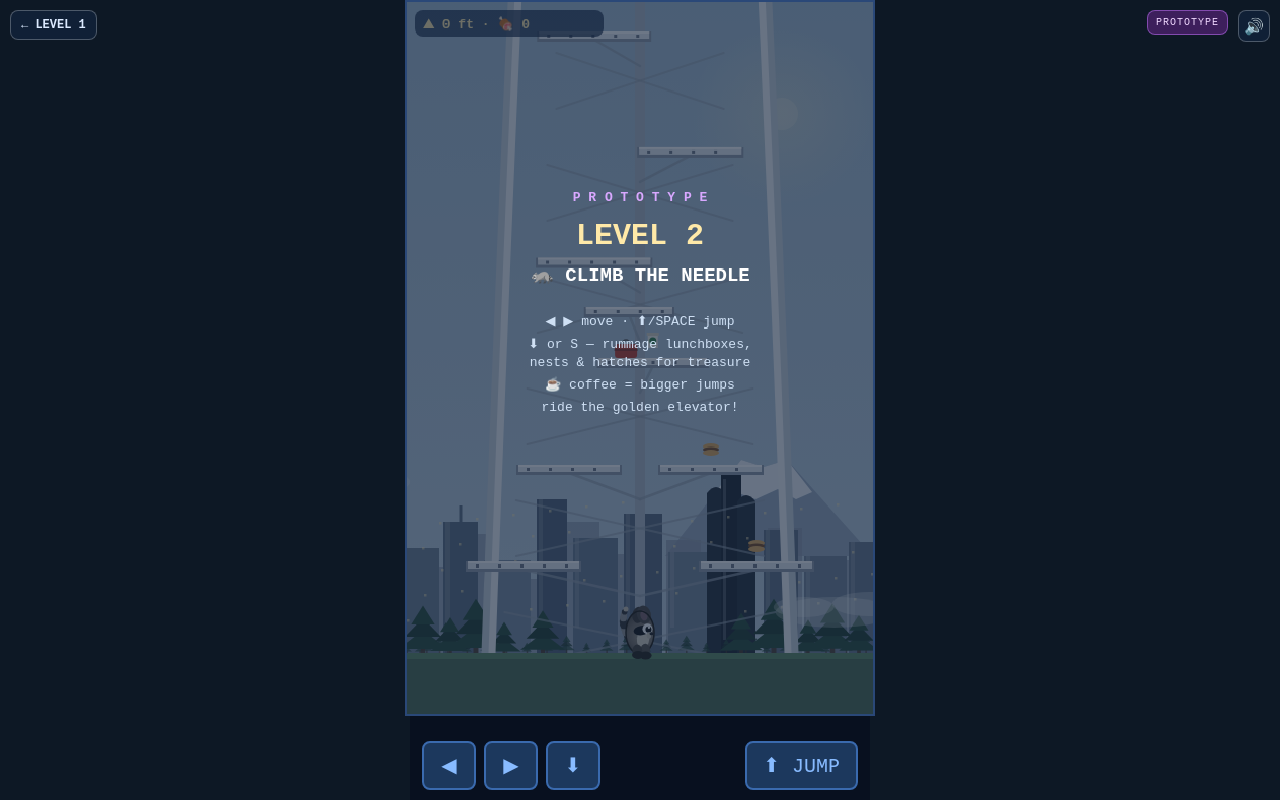
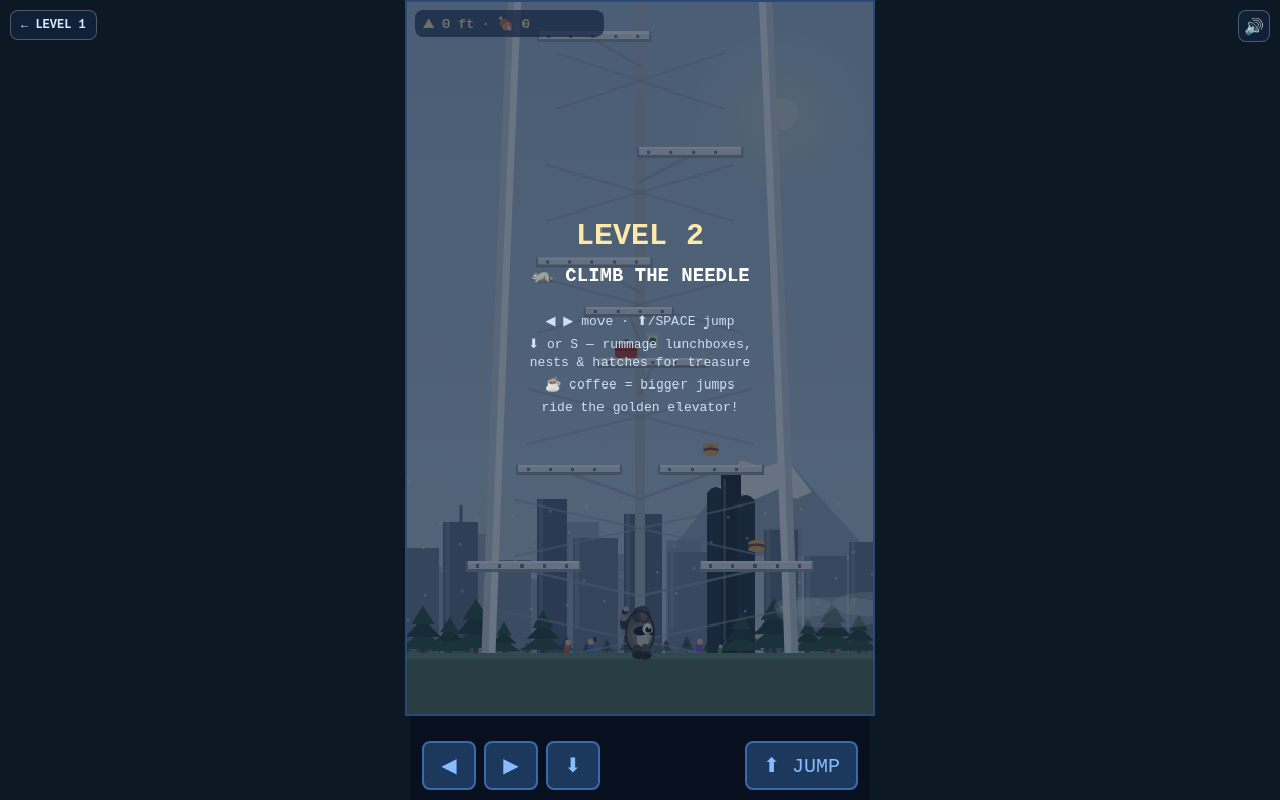
Before and after one commit to pedrour/jimothy-adventure, a plain HTML site: page level2/index.html in a window 1280 px wide. Drawn offline with Linux system fonts and the light colour scheme; animation ran at ten frames a second.

Commit message:
Level 2: drop prototype badge, add full sky life, base tourists (#7)
- Remove PROTOTYPE badge, start-screen label and win-panel line
  (page stays noindex until linked from the main game)
- Passenger plane: ~2x bigger with windows, spawns from mid-climb,
  ~3x more frequent
- New ambient props on staggered cycles:
  * Kenmore Air floatplane with pontoons at low altitude
  * bald eagle circling thermals mid-climb
  * geese crossing in a V formation
  * Seafair jet pair streaking past the summit with long contrails
  * passing rain showers when the cloud cover thickens, and a rainbow
    when the sun breaks through right after
- Four tourists at the base among the firs, necks craned up: one
  filming the tower with periodic flash, one kid pointing at the top


Claude-Session: https://claude.ai/code/session_01Y5LGvpCgx39WqyHBRhnYTs

Co-authored-by: Claude <noreply@anthropic.com>

```diff
--- a/level2/index.html
+++ b/level2/index.html
@@ -6,8 +6,8 @@
 <meta name="mobile-web-app-capable" content="yes">
 <meta name="apple-mobile-web-app-capable" content="yes">
 <meta name="theme-color" content="#aebfd2">
-<title>Jimothy Level 2 — Climb the Space Needle (prototype)</title>
-<!-- Prototype: keep out of search until it graduates -->
+<title>Jimothy Level 2 — Climb the Space Needle</title>
+<!-- Unlisted until linked from the main game -->
 <meta name="robots" content="noindex, nofollow">
 <style>
 *{margin:0;padding:0;box-sizing:border-box;-webkit-tap-highlight-color:transparent}
@@ -52,12 +52,6 @@ canvas{
   font-family:'Courier New',monospace;
 }
 #home-btn:hover{background:rgba(20,40,70,0.8)}
-#proto-tag{
-  position:fixed;top:10px;right:52px;
-  background:rgba(120,40,160,0.45);border:1px solid rgba(200,120,255,0.5);
-  color:#f0d8ff;font-size:10px;letter-spacing:1px;padding:6px 8px;
-  border-radius:8px;z-index:20;font-family:'Courier New',monospace;
-}
 #vol-btn{
   position:fixed;top:10px;right:10px;
   background:rgba(20,40,70,0.55);border:1px solid rgba(255,255,255,0.25);
@@ -78,8 +72,8 @@ canvas{
 <body>
 
 <header style="position:absolute;width:1px;height:1px;overflow:hidden;clip:rect(0,0,0,0)">
-  <h1>Jimothy Level 2 — climb the Space Needle (prototype)</h1>
-  <p>Prototype second level of the Jimothy game. Jimothy the round Seattle raccoon climbs
+  <h1>Jimothy Level 2 — climb the Space Needle</h1>
+  <p>Second level of the Jimothy game. Jimothy the round Seattle raccoon climbs
   the Space Needle on a grey-then-golden Pacific Northwest day — beam by beam past the
   hourglass legs, riding the golden elevator, rummaging ironworker lunchboxes and seagull
   nests, with Mount Rainier and a departing ferry on Elliott Bay below.
@@ -87,7 +81,6 @@ canvas{
 </header>
 
 <a id="home-btn" href="/">← LEVEL 1</a>
-<div id="proto-tag">PROTOTYPE</div>
 <button id="vol-btn" onclick="toggleMute()" title="Toggle sound">🔊</button>
 <canvas id="c" aria-label="Jimothy climbs the Space Needle game screen" role="img"></canvas>
 <div id="mob">
@@ -362,7 +355,7 @@ function elevY(f){
 // ── STATE ──
 let jim,camY,frame,started,won,winFrame,score,fireworks,wind,windT,downTaps,lastDownT;
 let coffeeT,featherT,rummaging,rumTarget,rumTick,popups,particles,prevElY,hornPlayed,planeX,planeOn,gullCryT;
-let drone=null,droneCd=900,screenFlash=0;
+let drone=null,droneCd=900,screenFlash=0,lastRainFrame=-99999;
 function resetGame(){
   buildWorld();
   jim={x:NX-JIM_W/2,y:GROUND_Y-JIM_H,w:JIM_W,h:JIM_H,vx:0,vy:0,onGround:false,face:1,walkTick:0};
@@ -370,7 +363,7 @@ function resetGame(){
   fireworks=[];wind=0;windT=0;downTaps=0;lastDownT=0;
   coffeeT=0;featherT=0;rummaging=false;rumTarget=null;rumTick=0;
   popups=[];particles=[];prevElY=elevY(0);hornPlayed=false;planeX=-999;planeOn=false;gullCryT=0;
-  drone=null;droneCd=900;screenFlash=0;
+  drone=null;droneCd=900;screenFlash=0;lastRainFrame=-99999;
   stopBgMusic();
 }
 resetGame();
@@ -537,10 +530,10 @@ function update(){
   const target=jim.y-VH*0.55;
   camY+=(Math.max(0,Math.min(WH-VH,target))-camY)*0.12;
 
-  // plane near the summit
+  // passenger plane, upper half of the climb — bigger and more frequent now
   const alt=1-camY/(WH-VH);
-  if(alt>0.78&&!planeOn&&Math.random()<0.003){planeOn=true;planeX=-50;}
-  if(planeOn){planeX+=0.9;if(planeX>VW+80)planeOn=false;}
+  if(alt>0.5&&!planeOn&&Math.random()<0.01){planeOn=true;planeX=-80;}
+  if(planeOn){planeX+=1.2;if(planeX>VW+120)planeOn=false;}
 
   if(jim.onGround&&jim.y+jim.h<=SAUCER_Y+2&&jim.y+jim.h>=SAUCER_Y-6){
     won=true;winFrame=0;
@@ -762,6 +755,33 @@ function drawBG(){
     // Seattle Center greenery flanking the legs — kept clear of the play lane
     const firs=[[16,44],[42,34],[68,50],[96,30],[134,40],[330,38],[362,50],[396,32],[420,46],[446,36]];
     for(const [tx,th] of firs)drawFir(tx,baseY+4,th,1);
+    // tourists at the base, necks craned up at the tower
+    const bts=[
+      {x:158,c:'#c0563c',ph:0.3,cam:false},
+      {x:181,c:'#3c6ac0',ph:1.5,cam:true},                     // phone aimed at the Needle
+      {x:288,c:'#8a4ac0',ph:2.4,cam:false},
+      {x:309,c:'#3f9457',ph:3.4,cam:false,kid:true},           // kid, pointing up
+    ];
+    for(const t of bts){
+      const s=t.kid?0.7:1,bob=Math.sin(frame*0.05+t.ph)*0.8;
+      const fy=baseY+4+bob;
+      ctx.fillStyle=t.c;ctx.fillRect(t.x-3*s,fy-12*s,6*s,9*s);                 // body
+      ctx.fillStyle='#e8c49a';
+      ctx.beginPath();ctx.arc(t.x+1*s,fy-14.5*s,3*s,0,Math.PI*2);ctx.fill();   // head, tipped back
+      ctx.fillStyle='#2b2b2b';
+      ctx.fillRect(t.x-2.5*s,fy-3*s,2*s,3*s);ctx.fillRect(t.x+0.8*s,fy-3*s,2*s,3*s);
+      if(t.cam){
+        ctx.fillStyle='#222';ctx.fillRect(t.x+3.4,fy-19,3,4);                  // phone held high
+        if(frame%300<5){
+          ctx.fillStyle=`rgba(255,255,255,${0.9-(frame%300)*0.15})`;
+          ctx.beginPath();ctx.arc(t.x+5,fy-18,6+(frame%300)*1.6,0,Math.PI*2);ctx.fill();
+        }
+      }
+      if(t.kid){
+        ctx.strokeStyle=t.c;ctx.lineWidth=1.4;                                 // arm pointing at the top
+        ctx.beginPath();ctx.moveTo(t.x+2*s,fy-10*s);ctx.lineTo(t.x+5.5,fy-16);ctx.stroke();
+      }
+    }
   }
 
   // drifting cumulus puffs (parallax)
@@ -791,16 +811,20 @@ function drawBG(){
       ctx.fillStyle=fg;ctx.fillRect(0,sy-fb.h/2,VW,fb.h);
     }
   }
-  // summit plane, tiny, with contrail
+  // passenger plane with contrail
   if(planeOn){
     const py=86;
-    ctx.strokeStyle='rgba(255,255,255,0.4)';ctx.lineWidth=2;
-    ctx.beginPath();ctx.moveTo(planeX-70,py+1);ctx.lineTo(planeX-8,py+1);ctx.stroke();
+    ctx.strokeStyle='rgba(255,255,255,0.45)';ctx.lineWidth=3;
+    ctx.beginPath();ctx.moveTo(planeX-130,py+2);ctx.lineTo(planeX-10,py+2);ctx.stroke();
     ctx.fillStyle='#eef2f6';
-    ctx.fillRect(planeX,py,14,3);
-    ctx.beginPath();ctx.moveTo(planeX+4,py+1);ctx.lineTo(planeX+1,py-4);ctx.lineTo(planeX+7,py+1);ctx.fill();
-    ctx.fillStyle='#c9d2da';ctx.fillRect(planeX+12,py-1,3,2);
+    ctx.beginPath();ctx.roundRect(planeX,py,26,5.5,3);ctx.fill();
+    ctx.beginPath();ctx.moveTo(planeX+8,py+2);ctx.lineTo(planeX+3,py-7);ctx.lineTo(planeX+14,py+2);ctx.fill();   // wing
+    ctx.beginPath();ctx.moveTo(planeX+1,py+1);ctx.lineTo(planeX-2,py-6);ctx.lineTo(planeX+6,py+1);ctx.fill();   // tail fin
+    ctx.fillStyle='#c9d2da';ctx.fillRect(planeX+22,py-1,5,3);
+    ctx.fillStyle='#5b7690';
+    for(let i=0;i<5;i++)ctx.fillRect(planeX+6+i*3.4,py+1.5,1.6,1.6);                                             // windows
   }
+  drawSkyLife(alt);
   // wind gust streaks
   if(wind!==0){
     ctx.strokeStyle='rgba(255,255,255,0.5)';ctx.lineWidth=1.5;
@@ -809,6 +833,106 @@ function drawBG(){
       const wx=(frame*(wind>0?9:-9)+i*70)%(VW+80);
       const x0=((wx%(VW+80))+(VW+80))%(VW+80)-40;
       ctx.beginPath();ctx.moveTo(x0,wy3);ctx.lineTo(x0+30*(wind>0?1:-1),wy3+3);ctx.stroke();
+    }
+  }
+}
+
+// ── Ambient sky life: floatplane, eagle, geese, Seafair jets, rain + rainbow ──
+function drawSkyLife(alt){
+  const cc=Math.max(0,Math.min(0.75,cloudCover()));
+
+  // passing rain shower when the cover is thick
+  if(cc>0.58){
+    lastRainFrame=frame;
+    ctx.strokeStyle='rgba(160,180,200,0.35)';ctx.lineWidth=1.2;
+    for(let i=0;i<34;i++){
+      const rx=((i*89+frame*2.2)%(VW+40))-20;
+      const ry=((i*53+frame*5.5)%VH);
+      ctx.beginPath();ctx.moveTo(rx,ry);ctx.lineTo(rx-3,ry+11);ctx.stroke();
+    }
+  }
+  // rainbow when the sun breaks through right after rain
+  if(cc<0.32&&frame-lastRainFrame>0&&frame-lastRainFrame<1600){
+    const fade=Math.min(1,(frame-lastRainFrame)/200)*Math.max(0,1-(frame-lastRainFrame-1100)/500);
+    const RB=['#e0524a','#e8963c','#e8d04a','#5aa85e','#4a7ec0','#7a5ac0'];
+    ctx.lineWidth=5;
+    for(let i=0;i<RB.length;i++){
+      ctx.strokeStyle=RB[i];
+      ctx.globalAlpha=0.22*fade;
+      ctx.beginPath();ctx.arc(80,VH+150,430-i*6,Math.PI*1.18,Math.PI*1.82);ctx.stroke();
+    }
+    ctx.globalAlpha=1;
+  }
+
+  // Kenmore Air floatplane, low over the Sound
+  if(alt<0.55){
+    const t=frame%2600;
+    if(t<1050){
+      const p=t/1050,fx=-70+p*(VW+140),fy=168+Math.sin(p*7)*6;
+      ctx.fillStyle='#f2f5f8';
+      ctx.beginPath();ctx.roundRect(fx,fy,24,6,3);ctx.fill();                  // fuselage
+      ctx.fillStyle='#d43b2f';ctx.fillRect(fx+2,fy+1,20,1.6);                  // red trim
+      ctx.fillStyle='#e8ecf0';ctx.fillRect(fx+5,fy-3,13,3);                    // high wing
+      ctx.beginPath();ctx.moveTo(fx+2,fy+1);ctx.lineTo(fx-1,fy-6);ctx.lineTo(fx+7,fy+1);ctx.fill(); // tail
+      ctx.strokeStyle='#8f9aa8';ctx.lineWidth=1.4;                             // float struts
+      ctx.beginPath();ctx.moveTo(fx+6,fy+6);ctx.lineTo(fx+6,fy+9);ctx.moveTo(fx+17,fy+6);ctx.lineTo(fx+17,fy+9);ctx.stroke();
+      ctx.fillStyle='#c9d2dc';
+      ctx.beginPath();ctx.roundRect(fx+2,fy+9,9,2.6,1.3);ctx.fill();           // pontoons
+      ctx.beginPath();ctx.roundRect(fx+13,fy+9,9,2.6,1.3);ctx.fill();
+      ctx.fillStyle=`rgba(120,132,146,${0.4+0.3*Math.sin(frame*1.2)})`;        // prop blur
+      ctx.beginPath();ctx.ellipse(fx+25,fy+3,1.4,4.5,0,0,Math.PI*2);ctx.fill();
+    }
+  }
+
+  // bald eagle circling a thermal, mid climb
+  if(alt>0.22&&alt<0.85){
+    const t=frame%2400;
+    if(t>=900&&t<1750){
+      const u=(t-900)/850;
+      const ecx=VW*0.28+u*46,ecy=138+u*26,a=u*Math.PI*4;
+      const ex=ecx+Math.cos(a)*58,ey=ecy+Math.sin(a)*20;
+      const dir=Math.sin(a)>0?-1:1,tilt=Math.cos(a)*0.25;
+      ctx.save();ctx.translate(ex,ey);ctx.rotate(tilt);
+      ctx.strokeStyle='#4a3421';ctx.lineWidth=3;ctx.lineCap='round';           // soaring wings
+      ctx.beginPath();ctx.moveTo(-15,0);ctx.quadraticCurveTo(-7,-4,0,-1);ctx.quadraticCurveTo(7,-4,15,0);ctx.stroke();
+      ctx.fillStyle='#4a3421';ctx.beginPath();ctx.ellipse(0,0,5,2.4,0,0,Math.PI*2);ctx.fill();
+      ctx.fillStyle='#f4f7fa';
+      ctx.beginPath();ctx.arc(5.5*dir,-0.5,2,0,Math.PI*2);ctx.fill();          // white head
+      ctx.beginPath();ctx.ellipse(-5.5*dir,0.5,2.4,1.4,0,0,Math.PI*2);ctx.fill(); // white tail
+      ctx.fillStyle='#e8b93c';ctx.fillRect(7*dir-(dir<0?1.6:0),-1,1.6,1.2);    // beak
+      ctx.restore();
+    }
+  }
+
+  // geese heading south in a V
+  if(alt<0.75){
+    const t=frame%3400;
+    if(t<1250){
+      const p=t/1250,gx=-60+p*(VW+140),gy=112;
+      for(let i=0;i<7;i++){
+        const rank=Math.ceil(i/2),sideV=i===0?0:(i%2?1:-1);
+        const bx=gx-rank*16,by=gy+sideV*rank*7;
+        const flap=Math.sin(frame*0.35+i)*2.5;
+        ctx.strokeStyle='#3a3f46';ctx.lineWidth=1.8;
+        ctx.beginPath();ctx.moveTo(bx-4,by+flap);ctx.lineTo(bx,by);ctx.lineTo(bx+4,by+flap);ctx.stroke();
+      }
+    }
+  }
+
+  // Seafair jet pair streaking past the summit
+  if(alt>0.6){
+    const t=frame%1900;
+    if(t<300){
+      const p=t/300;
+      for(const [ox,oy] of [[0,0],[-30,12]]){
+        const jx=-90+p*(VW+220)+ox,jy=64+oy;
+        ctx.strokeStyle='rgba(255,255,255,0.5)';ctx.lineWidth=2.5;
+        ctx.beginPath();ctx.moveTo(jx-90,jy+1);ctx.lineTo(jx-4,jy+1);ctx.stroke();
+        ctx.fillStyle='#5b6878';
+        ctx.beginPath();ctx.moveTo(jx,jy+3);ctx.lineTo(jx+16,jy+1);ctx.lineTo(jx,jy-1);ctx.closePath();ctx.fill();
+        ctx.fillStyle='#8f9aa8';
+        ctx.beginPath();ctx.moveTo(jx+3,jy+1);ctx.lineTo(jx+1,jy-4);ctx.lineTo(jx+8,jy+1);ctx.closePath();ctx.fill();
+      }
     }
   }
 }
@@ -1066,8 +1190,6 @@ function drawHUD(){
 function drawStart(){
   ctx.fillStyle='rgba(20,36,60,0.62)';ctx.fillRect(0,0,VW,VH);
   ctx.textAlign='center';
-  ctx.fillStyle='#d9a8ff';ctx.font='bold 13px Courier New';
-  ctx.fillText('P R O T O T Y P E',VW/2,196);
   ctx.fillStyle='#ffe9a8';ctx.font='bold 30px Courier New';
   ctx.fillText('LEVEL 2',VW/2,238);
   ctx.fillStyle='#fff';ctx.font='bold 19px Courier New';
@@ -1147,7 +1269,7 @@ function drawWinScreen(){
   ctx.fillStyle='rgba(255,255,255,0.85)';ctx.font='bold 14px Courier New';
   ctx.fillText('playjimothy.com',VW/2,panTop+98);
   ctx.fillStyle='rgba(216,168,255,0.9)';ctx.font='13px Courier New';
-  ctx.fillText('level 2 is a prototype — more soon',VW/2,panTop+124);
+  ctx.fillText('more levels coming soon 🦝',VW/2,panTop+124);
   if(winFrame>90&&winFrame%60<40){
     ctx.fillStyle='rgba(190,205,255,0.8)';ctx.font='12px Courier New';
     ctx.fillText('tap / SPACE to climb again',VW/2,panTop+156);
```
